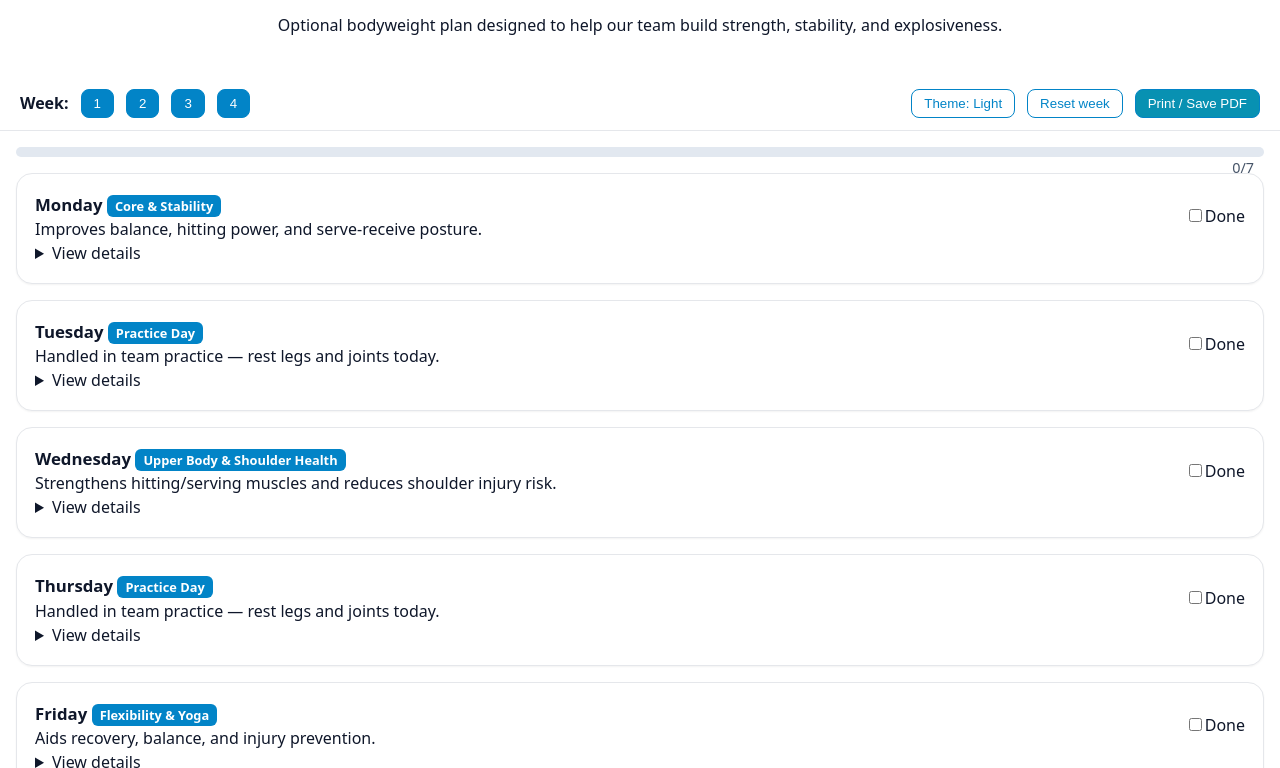
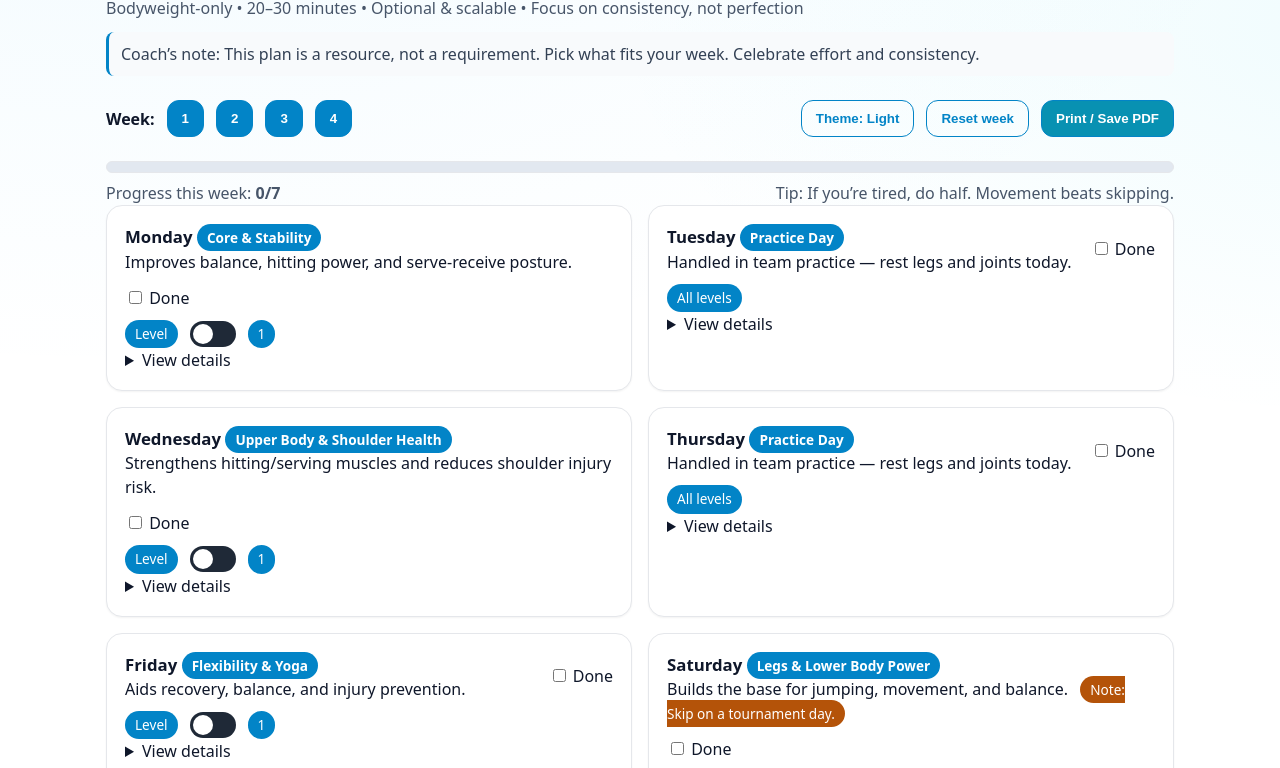
Before and after one commit to mam084/Workout, a plain HTML site: page index.html in a window 1280 px wide. Shown: the part 102-870 px from the top of the page. Drawn offline with Linux system fonts and the light colour scheme.

Commit message:
Reformatting

```diff
--- a/index.html
+++ b/index.html
@@ -2,16 +2,18 @@
 <html lang="en">
 <head>
   <meta charset="UTF-8" />
-  <meta name="viewport" content="width=device-width, initial-scale=1.0" />
-  <title>Seaside 14 Black – Growth Plan</title>
-  <link rel="stylesheet" href="style.css" />
+  <meta name="viewport" content="width=device-width, initial-scale=1" />
+  <title>Seaside 14 Black – One-Month Growth Challenge</title>
+  <link rel="stylesheet" href="style.css">
 </head>
 <body>
   <header>
-    <h1>🏐 Seaside 14 Black – One-Month Growth Plan</h1>
-    <p>Optional bodyweight plan designed to help our team build strength, stability, and explosiveness.</p>
+    <h1 class="title">Seaside 14 Black – One-Month Growth Challenge</h1>
+    <p class="subtitle">Bodyweight-only • 20–30 minutes • Optional & scalable • Focus on consistency, not perfection</p>
+    <div class="note">Coach’s note: This plan is a resource, not a requirement. Pick what fits your week. Celebrate effort and consistency.</div>
   </header>
 
+  <div class="wrap">
     <div class="controls" role="toolbar" aria-label="Planner controls">
       <div class="row" style="gap:6px 12px">
         <strong>Week:</strong>
@@ -27,12 +29,22 @@
       </div>
     </div>
 
-  <div class="bar">
-    <div id="progressBar" class="bar-inner" style="width:0%"></div>
-    <div id="progressText" class="bar-text">0/7</div>
+    <div class="bar" aria-label="Weekly completion">
+      <span id="progressBar"></span>
+    </div>
+    <div class="row" style="justify-content:space-between;margin-top:8px">
+      <span class="muted">Progress this week: <strong id="progressText">0/7</strong></span>
+      <span class="muted">Tip: If you’re tired, do half. Movement beats skipping.</span>
     </div>
 
-  <main id="days"></main>
+    <div id="days" class="grid" aria-live="polite"></div>
+
+    <div class="footer">Questions or tweaks? Talk to Coach. <span class="kudos">Effort compounds.</span></div>
+  </div>
+
+  <noscript>
+    <div class="noscript">This page needs JavaScript enabled to show checkboxes, progress, and toggles.</div>
+  </noscript>
 
   <script src="script.js"></script>
 </body>
--- a/script.js
+++ b/script.js
@@ -33,7 +33,6 @@ const PLAN = [
 ];
 
 const els = { days:null, progressBar:null, progressText:null, resetWeek:null, printBtn:null, themeBtn:null };
-
 let state = { week:1, completed:loadCompleted(), localLevel2:loadLocalLevels() };
 
 function loadLocalLevels(){ try{const raw=localStorage.getItem('seaside14_levels');return raw?JSON.parse(raw):{};}catch{return{};} }
@@ -75,14 +74,32 @@ function render(){
     const card=document.createElement('section');
     card.className='card';
 
-    card.innerHTML=`
-      <div class="row">
-        <div style="flex:1">
-          <div style="font-weight:800;font-size:1.05rem">${day.name} <span class="badge">${day.focus}</span></div>
-          <div class="why">${day.why}${day.note?` <span class='badge' style='margin-left:8px;background:var(--warn)'>Note: ${day.note}</span>`:''}</div>
-        </div>
-        <label class="checkbox"><input type="checkbox" ${done?'checked':''} data-complete="${day.id}" /><span>Done</span></label>
-      </div>`;
+    const header=document.createElement('div');
+    header.className='row';
+    header.innerHTML=`
+      <div style="flex:1 1 auto">
+        <div style="font-weight:800;font-size:1.05rem">${day.name} <span class="badge">${day.focus}</span></div>
+        <div class="why">${day.why}${day.note?` <span class='badge' style='margin-left:8px;background:var(--warn)'>Note: ${day.note}</span>`:''}</div>
+      </div>
+      <label class="checkbox">
+        <input type="checkbox" ${done?'checked':''} data-complete="${day.id}" />
+        <span>Done</span>
+      </label>`;
+    card.appendChild(header);
+
+    const levelRow=document.createElement('div');
+    levelRow.className='row';
+    levelRow.style.marginTop='10px';
+    if(!day.single){
+      levelRow.innerHTML=`
+        <span class="badge">Level</span>
+        <label class="switch">
+          <input type="checkbox" ${isLevel2?'checked':''} data-locallevel="${day.id}" />
+          <span class="slider"></span>
+        </label>
+        <span class="badge" id="lbl-${day.id}">${isLevel2?'2':'1'}</span>`;
+    } else levelRow.innerHTML='<span class="badge">All levels</span>';
+    card.appendChild(levelRow);
 
     const details=document.createElement('details');
     details.innerHTML='<summary>View details</summary>';
@@ -98,8 +115,17 @@ function render(){
     const items=day.single?day.single:(isLevel2?day.level2:day.level1);
     if(items){
       const ul=document.createElement('ul');
+      ul.className='list';
       items.forEach(t=>{const li=document.createElement('li');li.textContent=t;ul.appendChild(li);});
       box.appendChild(ul);
+    }
+
+    if(!day.single&&!day.link){
+      const tip=document.createElement('div');
+      tip.className='muted';
+      tip.style.marginTop='8px';
+      tip.textContent=isLevel2?'Level 2 emphasizes challenge—reduce reps if form breaks.':'Level 1 prioritizes good form—pause as needed.';
+      box.appendChild(tip);
     }
 
     details.appendChild(box);
@@ -134,6 +160,15 @@ document.addEventListener('click',e=>{
 
 document.addEventListener('change',e=>{
   const t=e.target;
+  if(t.matches('[data-locallevel]')){
+    const id=t.getAttribute('data-locallevel');
+    const val=!!t.checked;
+    state.localLevel2[id]=val;
+    saveLocalLevels();
+    const lbl=document.getElementById('lbl-'+id);
+    if(lbl)lbl.textContent=val?'2':'1';
+    render();
+  }
   if(t.matches('[data-complete]')){
     const id=t.getAttribute('data-complete');
     if(t.checked)state.completed[state.week].add(id);
@@ -147,6 +182,7 @@ document.addEventListener('change',e=>{
   const prefersDark=window.matchMedia('(prefers-color-scheme: dark)').matches;
   const useDark=saved?(saved==='dark'):prefersDark;
   if(useDark)document.body.classList.add('theme-dark');
-  if(els.themeBtn)els.themeBtn.textContent=`Theme: ${useDark?'Dark':'Light'}`;
+  const btn=document.getElementById('themeBtn');
+  if(btn)btn.textContent=`Theme: ${useDark?'Dark':'Light'}`;
   render();
 })();
--- a/style.css
+++ b/style.css
@@ -1,5 +1,4 @@
 :root {
-  /* Light theme (default) */
   --bg:#ffffff;
   --card:#ffffff;
   --muted:#475569;
@@ -9,13 +8,12 @@
   --success:#059669;
   --warn:#b45309;
   --danger:#b91c1c;
-  --ring: 0 0 0 3px rgba(8,145,178,.25);
+  --ring:0 0 0 3px rgba(8,145,178,.25);
 }
 
-/* Dark theme */
 .theme-dark {
   --bg:#0f172a;
-  --card:#111827;
+  --card:#0b1220;
   --muted:#94a3b8;
   --text:#e5e7eb;
   --accent:#38bdf8;
@@ -23,93 +21,71 @@
   --success:#34d399;
   --warn:#f59e0b;
   --danger:#ef4444;
-  --ring: 0 0 0 3px rgba(34,211,238,.25);
+  --ring:0 0 0 3px rgba(34,211,238,.25);
 }
 
+* { box-sizing: border-box; }
+
 body {
-  margin:0;
+  margin: 0;
   font-family: system-ui, sans-serif;
   background: var(--bg);
   color: var(--text);
   line-height: 1.5;
+  background-image: radial-gradient(1200px 600px at 10% -10%, rgba(56,189,248,.07), transparent),
+                   radial-gradient(800px 400px at 110% 10%, rgba(34,211,238,.07), transparent);
 }
 
-header {
-  padding: 1.5rem;
-  text-align: center;
-}
+header { max-width: 1100px; margin: 32px auto 16px; padding: 0 16px; }
+.title { font-size: clamp(1.6rem, 4vw, 2.6rem); font-weight: 800; margin: 0; }
+.subtitle { color: var(--muted); margin: .25rem 0 0; }
 
-.controls {
-  display: flex;
-  justify-content: space-between;
-  align-items: center;
-  flex-wrap: wrap;
-  padding: 0.75rem 1.25rem;
-  border-bottom: 1px solid #e5e7eb;
-}
+.bar { position: relative; overflow: hidden; border-radius: 999px; height: 12px; background: #e2e8f0; border: 1px solid #e5e7eb; }
+.theme-dark .bar { background: #0a1322; border-color: #1f2937; }
+.bar > span { display: block; height: 100%; background: linear-gradient(90deg, var(--accent), var(--accent-2)); width: 0%; transition: width .3s; }
 
-.btn {
-  padding: 6px 12px;
-  border-radius: 8px;
-  border: 1px solid var(--accent);
-  background: var(--accent);
-  color: white;
-  cursor: pointer;
-}
-.btn.ghost {
-  background: transparent;
-  color: var(--accent);
-}
-.btn.primary {
-  background: var(--accent-2);
-}
+.wrap { max-width: 1100px; margin: 24px auto; padding: 0 16px 64px; }
+.controls { display: flex; flex-wrap: wrap; align-items: center; margin: 16px 0 24px; gap: 12px; }
+
+.btn { padding: 10px 14px; border-radius: 12px; cursor: pointer; font-weight: 600; border: 1px solid var(--accent); background: var(--accent); color: white; }
+.btn.primary { background: var(--accent-2); }
+.btn.ghost { background: transparent; color: var(--accent); border: 1px solid var(--accent); }
 
 .card {
   background: var(--card);
   border: 1px solid #e5e7eb;
   border-radius: 16px;
   padding: 18px;
-  margin: 16px;
   box-shadow: 0 1px 2px rgba(0,0,0,.05);
 }
+.theme-dark .card { background: linear-gradient(180deg,#0b1220,#0a1322); border-color: #1f2937; box-shadow: none; }
 
-.row {
-  display: flex;
-  align-items: center;
-  gap: 12px;
-}
+.grid { display: grid; grid-template-columns: 1fr; gap: 16px; }
+@media (min-width:900px){ .grid { grid-template-columns: repeat(2, 1fr); } }
 
-.badge {
-  background: var(--accent);
-  color: white;
-  border-radius: 6px;
-  padding: 2px 8px;
-  font-size: 0.8rem;
-}
+.row { display: flex; align-items: center; flex-wrap: wrap; gap: 12px; }
+.badge { padding: 4px 10px; border-radius: 999px; font-size: .85rem; background: var(--accent); color: white; }
+.muted { color: var(--muted); }
 
-.bar {
-  position: relative;
-  height: 10px;
-  background: #e2e8f0;
-  border-radius: 5px;
-  margin: 1rem;
-}
-.bar-inner {
-  height: 10px;
-  background: var(--success);
-  border-radius: 5px;
-  transition: width 0.3s;
-}
-.bar-text {
-  text-align: right;
-  margin-right: 10px;
-  font-size: 0.9rem;
-  color: var(--muted);
-}
+.switch { position: relative; display: inline-block; width: 46px; height: 26px; }
+.switch input { display: none; }
+.slider { position: absolute; inset: 0; background: #1f2937; border-radius: 999px; transition: .2s; cursor: pointer; }
+.slider:before { content: ''; position: absolute; height: 20px; width: 20px; left: 3px; top: 3px; background: white; border-radius: 50%; transition: .2s; }
+input:checked + .slider { background: linear-gradient(90deg,var(--accent),var(--accent-2)); }
+input:checked + .slider:before { transform: translateX(20px); }
+
+.list { margin-top: 10px; padding-left: 18px; display: grid; grid-template-columns: 1fr 1fr; gap: 6px 14px; }
+@media (max-width:680px){ .list { grid-template-columns: 1fr; } }
+
+.note { border-left: 3px solid var(--accent); padding: 10px 12px; background: #f8fafc; border-radius: 8px; margin: 12px 0; color: #334155; }
+.theme-dark .note { background: #0b1220; color: var(--muted); }
+
+.footer { margin-top: 28px; color: var(--muted); font-size: .9rem; }
+.kudos { color: var(--success); font-weight: 700; }
 
 @media print {
   body { background: white !important; color: black !important; }
   .controls, .btn, .bar { display: none !important; }
-  .card { border-color: #bbb; background: white; }
+  .card { border-color: #bbb; background: white; box-shadow: none; }
   a { color: black; text-decoration: underline; }
 }
```
Lines whose indentation alone changed are shown as unchanged.
